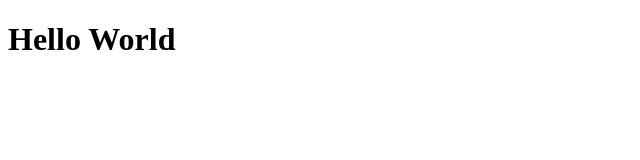
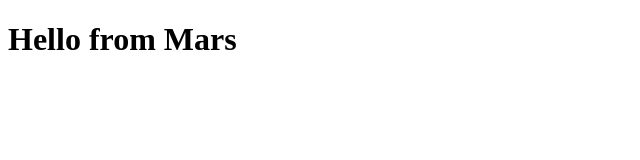
Before and after one commit to Haqkhokhar/Bootcamp2020, a plain HTML site: page index.html in a window 1280 px wide. Shown: the whole page, without its empty margins (0-640 px from the left). Drawn offline with Linux system fonts and the light colour scheme.

Commit message:
Updated H1 in Index.html

```diff
--- a/index.html
+++ b/index.html
@@ -6,6 +6,6 @@
     <title>test Title</title>
 </head>
 <body>
-    <h1>Hello World</h1>
+    <h1>Hello from Mars</h1>
 </body>
 </html>
```
